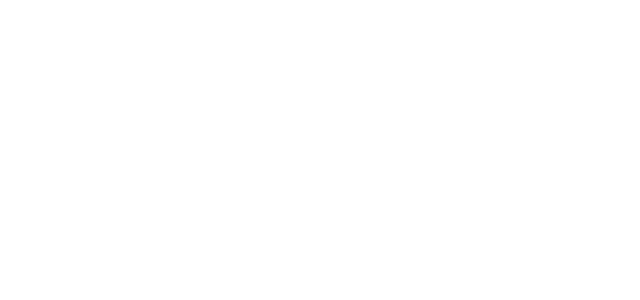
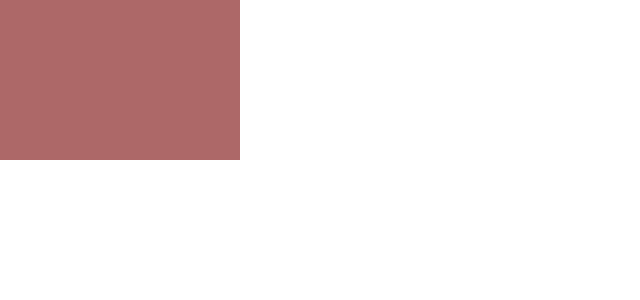
Before and after one commit to anchenayres/term3-project, a React (Create React App) app in the folder client/: page /Home in a window 1280 px wide. Before the commit this address had no page. Shown: the top 300 px of the page, without its empty margins (0-640 px from the left). Built offline with nearby package versions, Linux system fonts and the light colour scheme.

Commit message:
Login and Home page working
Navigation

```diff
--- a/client/package.json
+++ b/client/package.json
@@ -6,8 +6,10 @@
     "@testing-library/jest-dom": "^5.16.4",
     "@testing-library/react": "^13.3.0",
     "@testing-library/user-event": "^13.5.0",
+    "axios": "^0.27.2",
     "react": "^18.2.0",
     "react-dom": "^18.2.0",
+    "react-router-dom": "^6.3.0",
     "react-scripts": "5.0.1",
     "web-vitals": "^2.1.4"
   },
--- a/client/src/App.js
+++ b/client/src/App.js
@@ -1,5 +1,6 @@
 import Navigation from "./Components/Navigation";
 import Login from "./Components/Login";
+import Home from "./Components/Home";
 import { Routes, Route } from "react-router-dom";
 
 
@@ -11,6 +12,8 @@ function App() {
       <Navigation />
       <Routes>
         <Route path="/" element = {<Login />} />
+        <Route path="/Home" element = {<Home />} />
+
       </Routes>
     </div>
     </>
--- /dev/null
+++ b/client/src/Components/Home.js
@@ -0,0 +1,15 @@
+import React from "react";
+
+
+const Home = () => {
+
+    return (
+    <>
+
+    <div className="world2"></div>
+
+    </>
+    )
+};
+
+export default Home;
--- /dev/null
+++ b/client/src/Components/Login.js
@@ -0,0 +1,15 @@
+import React from "react";
+
+
+const Login = () => {
+
+    return (
+    <>
+
+    <div className="world"></div>
+
+    </>
+    )
+};
+
+export default Login;
--- a/client/src/Components/Navigation.js
+++ b/client/src/Components/Navigation.js
@@ -5,7 +5,6 @@ const Navigation = () => {
 
     return (
     <>
-
     </>
     )
 };
--- a/client/src/index.css
+++ b/client/src/index.css
@@ -1,13 +1,19 @@
-body {
+html, p, body {
   margin: 0;
-  font-family: -apple-system, BlinkMacSystemFont, 'Segoe UI', 'Roboto', 'Oxygen',
-    'Ubuntu', 'Cantarell', 'Fira Sans', 'Droid Sans', 'Helvetica Neue',
-    sans-serif;
-  -webkit-font-smoothing: antialiased;
-  -moz-osx-font-smoothing: grayscale;
+  padding: 0;
+  background-color: rgb(255, 255, 255);
 }
 
-code {
-  font-family: source-code-pro, Menlo, Monaco, Consolas, 'Courier New',
-    monospace;
+.world {
+  color: black;
+  height: 20vh;
+  width: 30vh;
+  background-color: blueviolet;
 }
+
+.world2 {
+  color: black;
+  height: 20vh;
+  width: 30vh;
+  background-color: rgb(173, 104, 104);
+}
```
Also changed, not shown: 1 other file (tests, documents, lock files or other folders).
